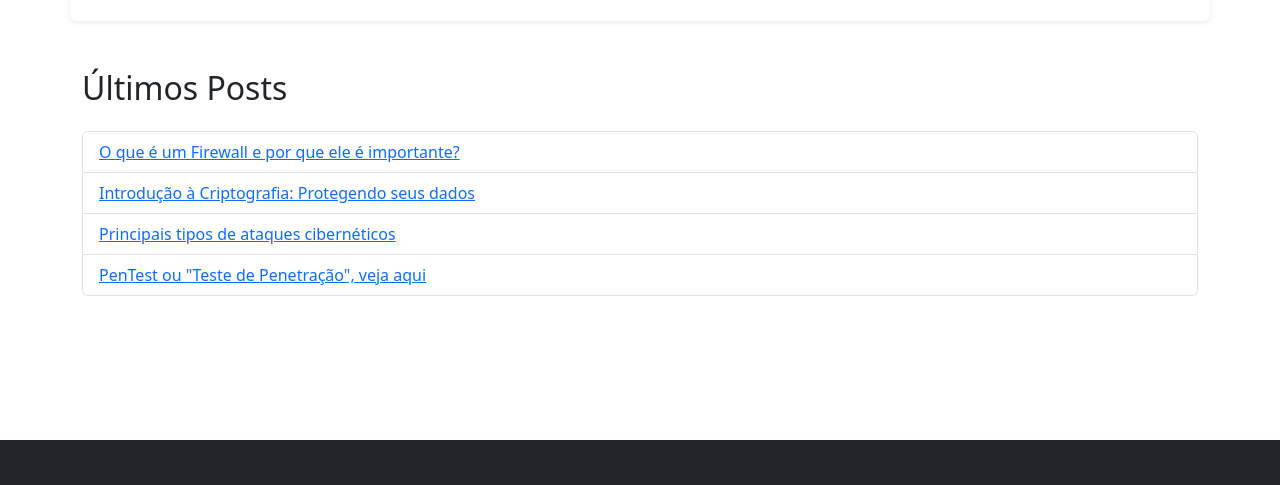
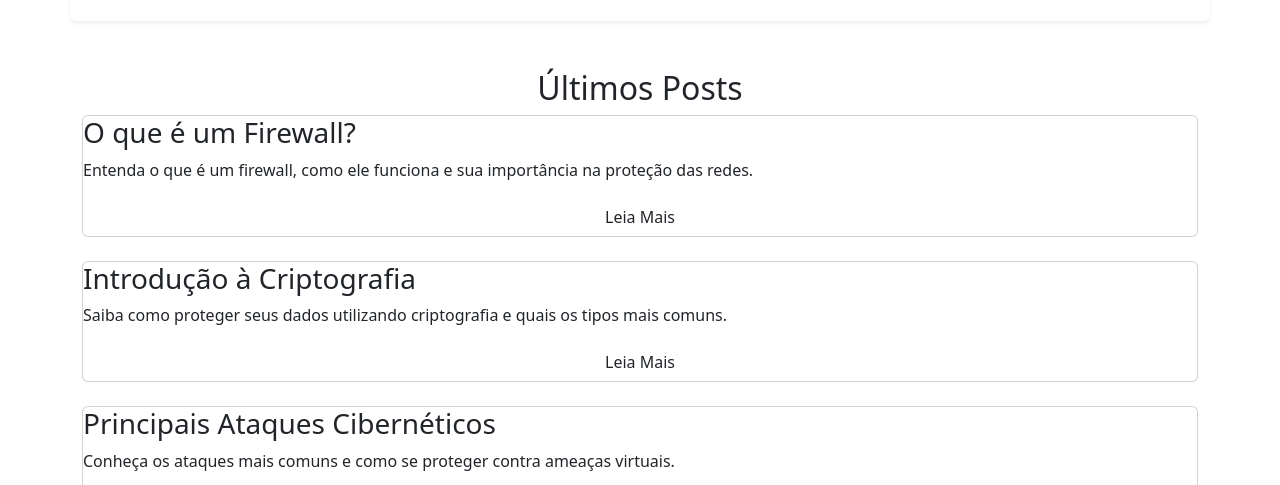
Before and after one commit to vitorrcruzz/techblog, a plain HTML site: page index.html in a window 1280 px wide. Shown: the part 1042-1527 px from the top of the page. Drawn offline with nearby package versions, Linux system fonts and the light colour scheme.

Commit message:
update index

```diff
--- a/index.html
+++ b/index.html
@@ -98,19 +98,34 @@
             </div>
         </section>
 
-        <!-- Últimos Posts -->
-        <section class="my-5">
-            <h2 class="mb-4">Últimos Posts</h2>
-            <ul class="list-group">
-                <li class="list-group-item"><a href="firewall.html">O que é um Firewall e por que ele é importante?</a>
-                </li>
-                <li class="list-group-item"><a href="criptografia.html">Introdução à Criptografia: Protegendo seus
-                        dados</a></li>
-                <li class="list-group-item"><a href="ataques.html">Principais tipos de ataques cibernéticos</a></li>
-                <li class="list-group-item"><a href="pentest.html">PenTest ou "Teste de Penetração", veja aqui</a>
-                </li>
-            </ul>
+        <section class="ultimos-posts">
+            <h2 style="text-align: center;">Últimos Posts</h2>
+            <div class="cards-container">
+                <!-- Card 1 -->
+                <div class="card">
+                    <h3>O que é um Firewall?</h3>
+                    <p>Entenda o que é um firewall, como ele funciona e sua importância na proteção das redes.</p>
+                    <a href="firewall.html" class="btn">Leia Mais</a>
+                </div>
+                <br>
+
+                <!-- Card 2 -->
+                <div class="card">
+                    <h3>Introdução à Criptografia</h3>
+                    <p>Saiba como proteger seus dados utilizando criptografia e quais os tipos mais comuns.</p>
+                    <a href="criptografia.html" class="btn">Leia Mais</a>
+                </div>
+                <br
+
+                <!-- Card 3 -->
+                <div class="card">
+                    <h3>Principais Ataques Cibernéticos</h3>
+                    <p>Conheça os ataques mais comuns e como se proteger contra ameaças virtuais.</p>
+                    <a href="ataques.html" class="btn">Leia Mais</a>
+                </div>
+            </div>
         </section>
+
     </main>
 
     <!-- Footer -->
```
